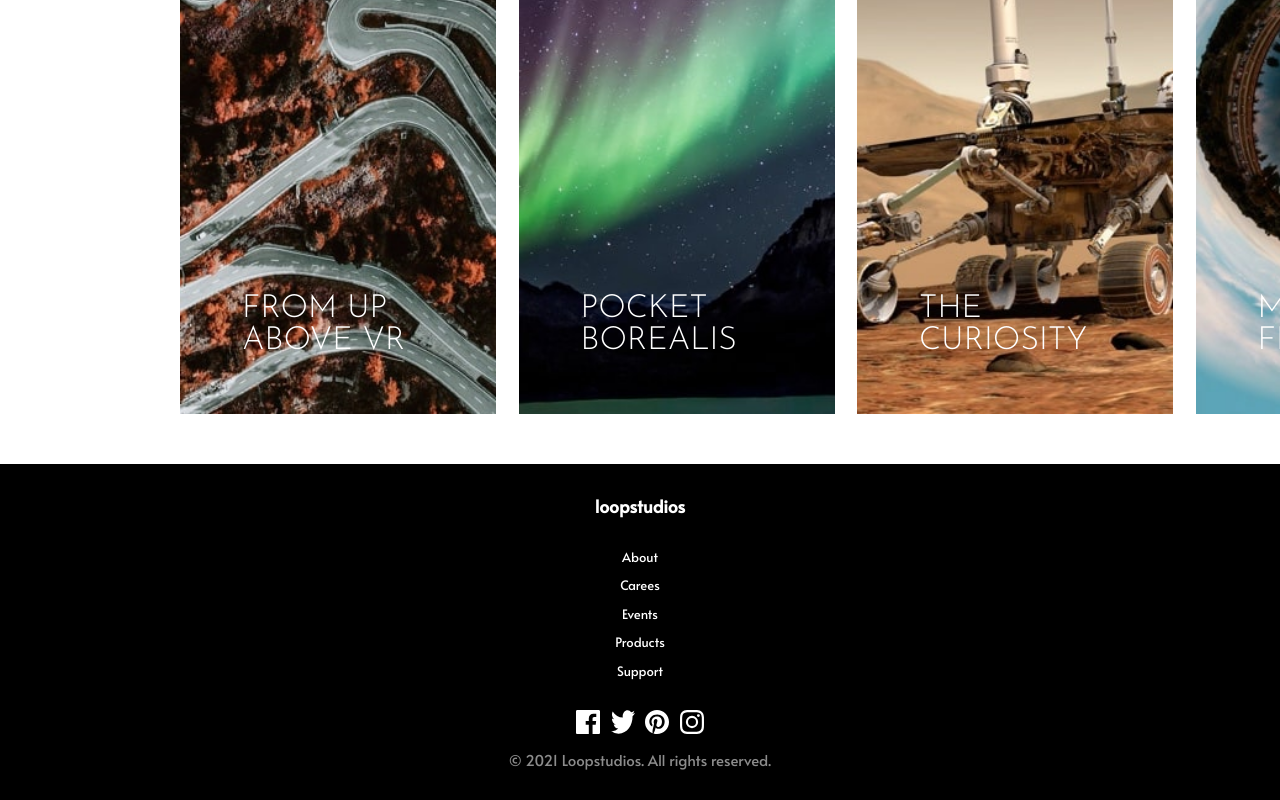
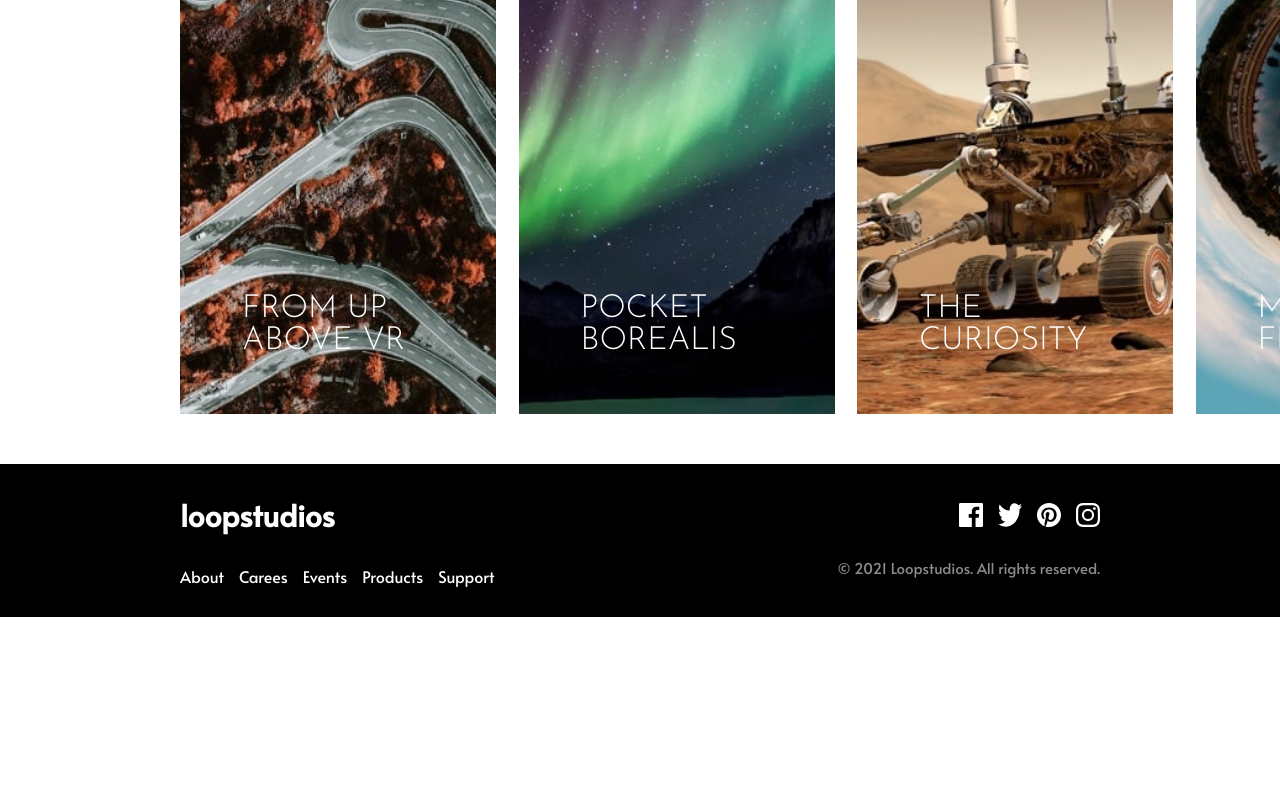
Before and after one commit to gracebir/loopstudio-landing, a React (Create React App) app: page / in a window 1280 px wide. Shown: the part 2439-3239 px from the top of the page. After the commit the page ends 3056 px from the top, so only its background shows below. Built offline with nearby package versions, Linux system fonts and the light colour scheme.

Commit message:
footer section desktop view

```diff
--- a/src/components/Footer/index.js
+++ b/src/components/Footer/index.js
@@ -7,6 +7,11 @@ const FooterWrapper = styled.div`
   flex-direction: column;
   align-items: center;
   gap: 2em;
+  @media (min-width: 45em) {
+    flex-direction: row;
+    justify-content: space-between;
+    padding: 2em 12em;
+  }
 `
 
 const FooterContent = styled.div`
@@ -16,25 +21,49 @@ const FooterContent = styled.div`
     flex-direction: column;
     align-items: center;
     gap: 2em;
+    @media (min-width: 45em) {
+    align-items: flex-start;
+  }
 `
 
 const FooterLinks = styled.div`
   display: flex;
   flex-direction: column;
   gap: .7em;
+  @media (min-width: 45em) {
+    display: flex;
+    flex-direction: row;
+    gap: 1em;
+  }
 `
 
 const FooterLink = styled.span`
   font-size: 13px;
+  @media (min-width: 45em) {
+    font-size: 16px;
+    cursor: pointer;
+  }
 `
 
 const FooterTitle = styled.h3`
   font-family: 600;
+  @media (min-width: 45em) {
+    font-size: 2em;
+  }
 `
 
 const FooterIcons = styled.div`
   display: flex;
   gap: .7em;
+  @media (min-width: 45em) {
+    gap: 1em;
+  }
+`
+
+const IconFooter = styled.img`
+  @media (min-width: 45em) {
+    cursor: pointer;
+  }
 `
 
 const FooterRight = styled.div`
@@ -42,6 +71,10 @@ const FooterRight = styled.div`
   flex-direction: column;
   align-items: center;
   gap: 1em;
+  @media (min-width: 45em) {
+    align-items: flex-end;
+    gap: 2em;
+  }
 `
 
 const SpanFooter = styled.span`
@@ -64,10 +97,10 @@ const Footer = () => {
       </FooterContent>
       <FooterRight>
         <FooterIcons>
-          <img src="images/icon-facebook.svg" alt="" />
-          <img src="images/icon-twitter.svg" alt="" />
-          <img src="images/icon-pinterest.svg" alt="" />
-          <img src="images/icon-instagram.svg" alt="" />
+          <IconFooter src="images/icon-facebook.svg" alt="" />
+          <IconFooter src="images/icon-twitter.svg" alt="" />
+          <IconFooter src="images/icon-pinterest.svg" alt="" />
+          <IconFooter src="images/icon-instagram.svg" alt="" />
         </FooterIcons>
         <SpanFooter>&copy; 2021 Loopstudios. All rights reserved.</SpanFooter>
       </FooterRight>
```
